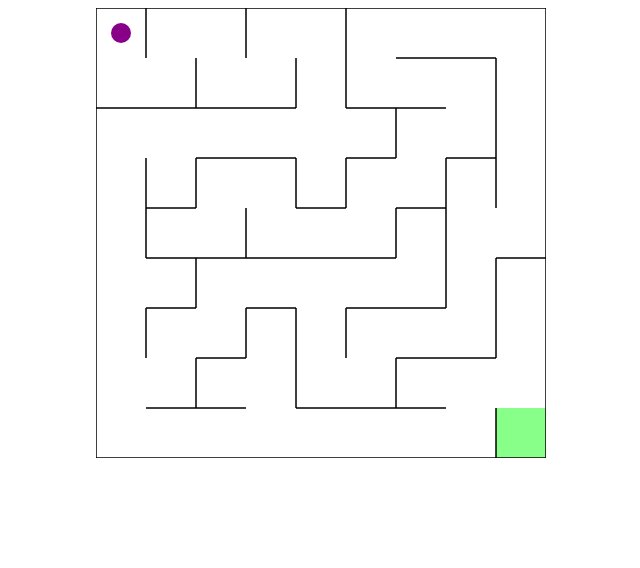
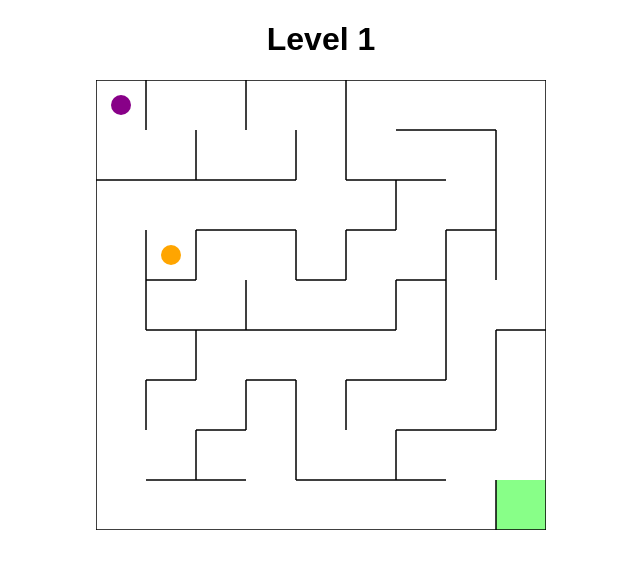
Before and after one commit to yo-mensch/berzerk-game, a website: page index.html in a window 1280 px wide. Shown: the whole page, without its empty margins (319-959 px from the left). Drawn offline with Linux system fonts and the light colour scheme.

Commit message:
create enemies

```diff
--- a/index.html
+++ b/index.html
@@ -7,25 +7,9 @@
       <title>Berzerk</title>
     </head>
     <body onload="onLoad();">
+      <div id="">
+        <h1 id="message"></h1>
+      </div>
       <canvas id="mainForm"></canvas>
-      <!-- <div id="settings">
-        <table>
-          <tbody>
-            <tr>
-              <td><label for="cols">Columns:</label></td>
-              <td><input id="cols" type="text" size="5" value="20" /></td>
-            </tr><tr>
-              <td><label for="rows">Rows:</label></td>
-              <td><input id="rows" type="text" size="5" value="20" /></td>
-            </tr><tr>
-              <td>&nbsp;</td>
-              <td><input id="generate" type="button" value="Generate" /></td>
-            </tr>
-          </tbody>
-        </table>
-      </div>
-      <div id="footer">
-        &copy; 2017 <a href="mailto:JakesAddress@gmail.com">Jake (John) Moe</a>
-      </div> -->
     </body>
 </html>
--- a/script.js
+++ b/script.js
@@ -1,4 +1,5 @@
 let ctx;
+let interval = null;
 let canvas;
 let gameView;
 let mazeHeight;
@@ -7,8 +8,8 @@ let player;
 let level = 1;
 let redrawRequired = false;
 let allBullets = [];
-let defaultBulletSpeed = 20;
-let bulletDirections = ["up", "down", "left", "right"];
+let enemies = [];
+let directions = ["up", "down", "left", "right"];
 
 class Player {
   constructor() {
@@ -55,6 +56,7 @@ class GameView {
     this.endColor = "#88FF88";
     this.mazeColor = "#000";
     this.playerColor = "#880088";
+    this.enemyColor = "#FFA500";
     this.bulletColor = "#f55";
     this.rows = rows;
     this.cellSize = cellSize;
@@ -181,6 +183,7 @@ class GameView {
 
   refresh() {
     this.refreshBullets();
+    this.refreshEnemies();
     if (redrawRequired) {
       this.redraw();
       redrawRequired = false;
@@ -190,17 +193,34 @@ class GameView {
   refreshBullets() {
     var i = 0;
     var currentBullet;
-    // Start by eliminating bullets out of the screen...
     while (i < allBullets.length) {
       currentBullet = allBullets[i];
       if (currentBullet.hasHit) {
-        allBullets.splice(i, 1); // Remove the bullet outside of the screen.
+        allBullets.splice(i, 1);
       } else {
         currentBullet.move();
-        i += 1; // Next bullet...
+        i += 1;
       }
       redrawRequired = true;
     }
+  }
+
+  refreshEnemies(){
+    var i = 0;
+    var currentEnemy;
+    while(i < enemies.length) {
+      currentEnemy = enemies[i];
+      for(var j = 0; j < allBullets.length; j++) {
+        if(allBullets[j].x === currentEnemy.col && allBullets[j].y === currentEnemy.row){
+          enemies.splice(i, 1);
+          allBullets.splice(j, 1);
+          break;
+        }
+      }
+      currentEnemy.move();
+      i += 1;
+    }
+    redrawRequired = true;
   }
 
   redraw() {
@@ -248,6 +268,7 @@ class GameView {
     }
     this.drawPlayer();
     this.drawBullets();
+    this.drawEnemies();
   }
 
   drawPlayer() {
@@ -270,16 +291,19 @@ class GameView {
       allBullets[i].draw();
     }
   }
+
+  drawEnemies(){
+    for (var i = 0; i < enemies.length; i++){
+      enemies[i].draw();
+    }
+  }
 }
 
 class Bullet {
   constructor(bulletDirectionIndex) {
-    this.bulletDirection = bulletDirections[bulletDirectionIndex];
+    this.bulletDirection = directions[bulletDirectionIndex];
     this.x = player.col;
     this.y = player.row;
-    this.width = 50;
-    this.height = 50;
-    this.speed = 25;
     this.hasHit = false;
   }
 
@@ -296,7 +320,6 @@ class Bullet {
     );
     ctx.closePath();
     ctx.fill();
-    console.log("i tried to draw");
   }
 
   move() {
@@ -335,9 +358,6 @@ class Bullet {
   }
 
   moveUp() {
-    console.log(this.x);
-    console.log(this.y);
-    console.log(gameView.cells[this.x][this.y]);
     if (!gameView.cells[this.x][this.y].northWall) {
       this.y -= 1;
     } else {
@@ -350,6 +370,54 @@ class Bullet {
       this.y += 1;
     } else {
       this.hasHit = true;
+    }
+  }
+}
+
+class Enemy {
+  constructor(){
+    this.row = Math.floor(Math.random() * 9);
+    this.col = Math.floor(Math.random() * 9);
+  }
+
+  draw(){
+    ctx.fillStyle = gameView.enemyColor;
+    ctx.beginPath();
+    ctx.arc(
+      this.col * gameView.cellSize + 25,
+      this.row * gameView.cellSize + 25,
+      10,
+      0,
+      2 * Math.PI,
+      true
+    );
+    ctx.closePath();
+    ctx.fill();
+  }
+
+  move(){
+    var direction = directions[Math.floor(Math.random()*4)];
+    switch(direction){
+      case "up":
+        if (!gameView.cells[this.col][this.row].northWall) {
+          this.row -= 1;
+        }
+        break;
+      case "down":
+        if (!gameView.cells[this.col][this.row].southWall) {
+          this.row += 1;
+        }
+        break;
+      case "left":
+        if (!gameView.cells[this.col][this.row].westWall) {
+          this.col -= 1;
+        }
+        break;
+      case "right":
+        if (!gameView.cells[this.col][this.row].eastWall) {
+          this.col += 1;
+        }
+        break;
     }
   }
 }
@@ -384,9 +452,6 @@ function onKeyDown(event) {
         redrawRequired = true;
       }
       break;
-    case 97:
-      console.log("shooting diagonally to south left");
-      break;
     case 98:
       player.shootDown();
       break;
@@ -403,22 +468,44 @@ function onKeyDown(event) {
       break;
   }
   if (player.row === 8 && player.col === 8) {
-    player = new Player();
-    level++;
-    gameView.generate();
-    console.log(level);
+    var messageField = document.getElementById('message');
+    if(level < 3){
+      if(enemies.length === 0){
+        player = new Player();
+        level++;
+        for(var i = 0; i < level; i++){
+          var enemy = new Enemy();
+          enemies.push(enemy);
+        }
+        messageField.innerHTML = "Level "+level;
+        gameView.generate();
+      } else {
+        messageField.innerHTML = "Shoot all the enemies before entering next level!";
+      }
+    } else {
+      messageField.innerHTML = "Finished! Refresh to start again";
+      endGame();
+    }
   }
 }
 
+function endGame(){
+  clearInterval(interval);
+  canvas.remove();
+}
+
 function onLoad() {
-  console.log(level);
+  var messageField = document.getElementById('message');
+  messageField.innerHTML = "Level "+level;
   canvas = document.getElementById("mainForm");
   ctx = canvas.getContext("2d");
 
   player = new Player();
   gameView = new GameView(9, 9, 50);
+  enemies.push(new Enemy());
+  console.log(enemies);
   gameView.generate();
 
   document.addEventListener("keydown", onKeyDown);
-  setInterval(() => gameView.refresh(), 100);
+  interval = setInterval(() => gameView.refresh(), 100);
 }
--- a/style.css
+++ b/style.css
@@ -1,21 +1,8 @@
- * {
-    font-family: Arial, sans-serif;
-    text-align: center;
-  }
+* {
+  font-family: Arial, sans-serif;
+  text-align: center;
+}
 
-  table, tbody, tr, td {
-    text-align: left;
-  }
-
-  #footer {
-    bottom: 25px;
-    left: 25px;
-    position: absolute;
-    right: 25px;
-  }
-
-  #settings {
-    position: absolute;
-    right: 25px;
-    top: 25px;
-  }
+#mainForm {
+  justify-self: center;
+}
```
